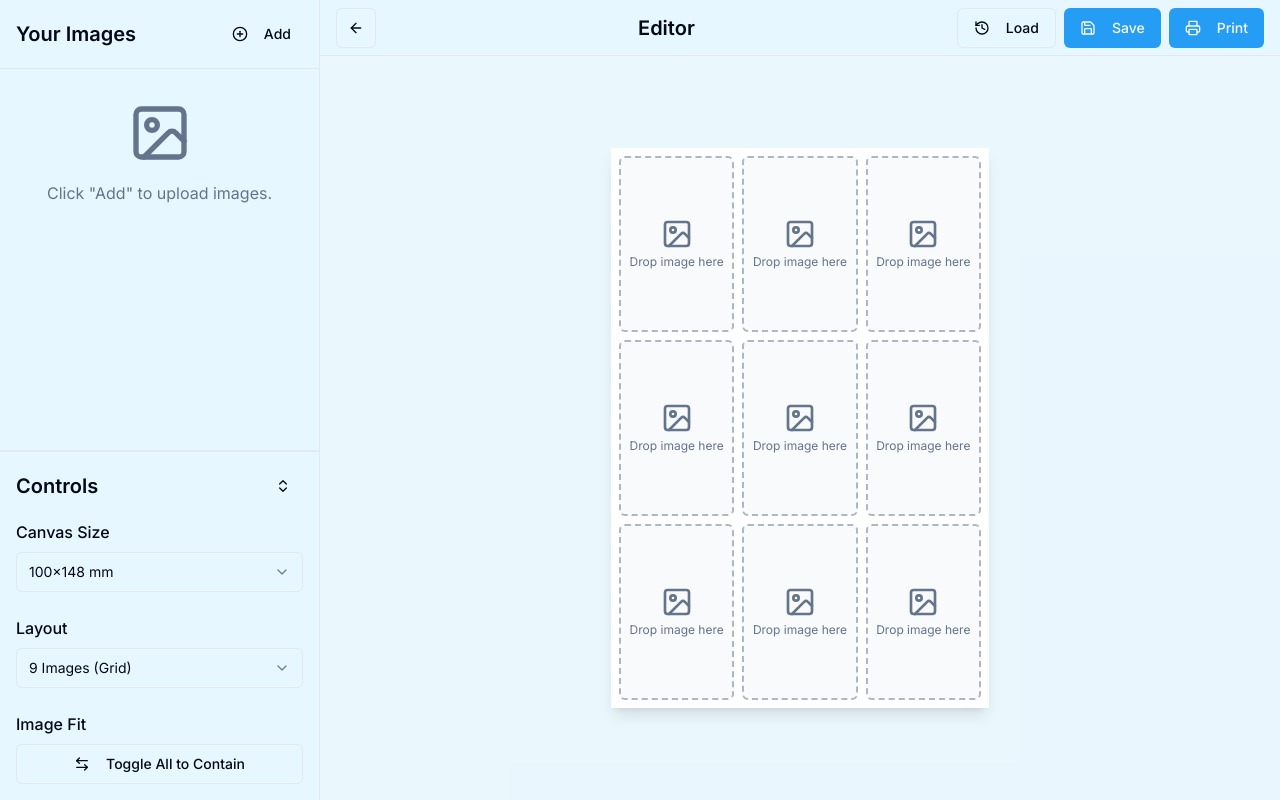
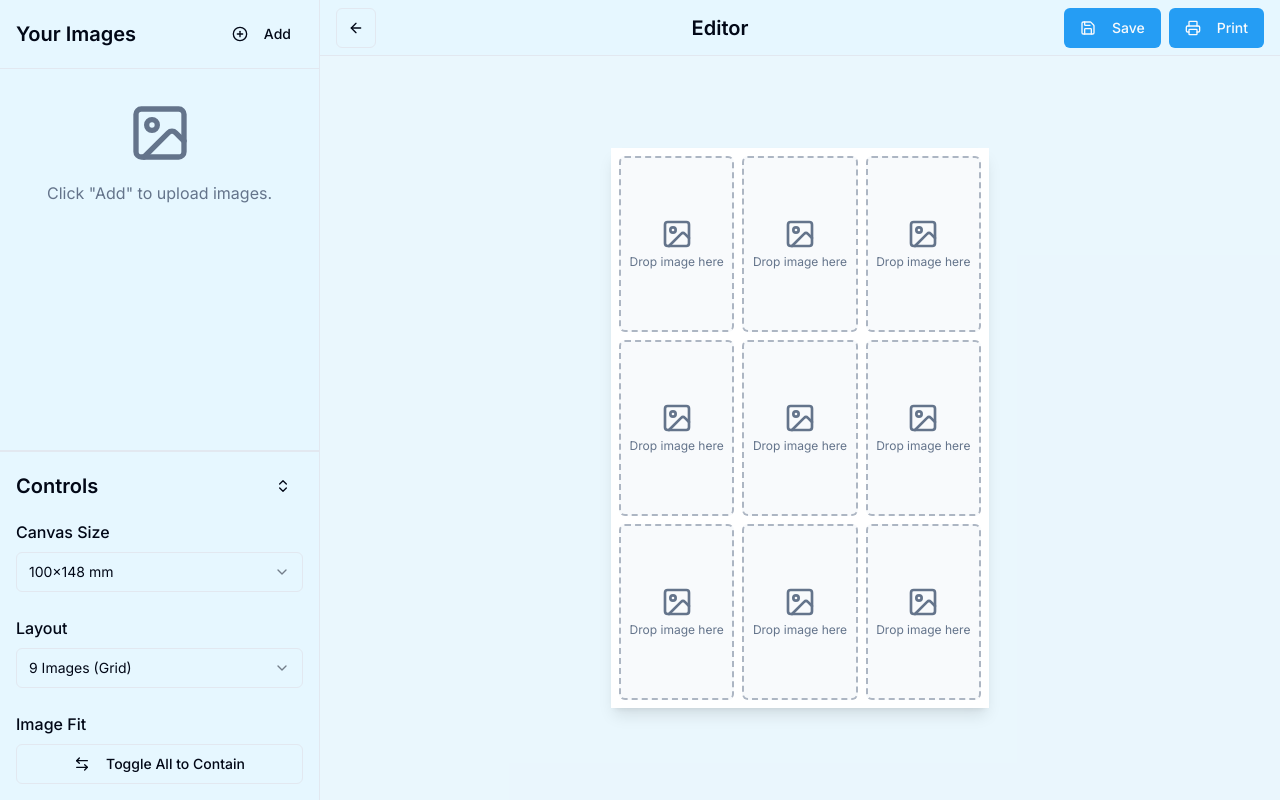
Before and after one commit to wiz-abhi/PhotoFramer, a Next.js app: page /editor in a window 1280 px wide. Built offline with nearby package versions, Linux system fonts and the light colour scheme.

Commit message:
not Save/Load Frames:
i want Save button to save as jpg or png

```diff
--- a/package.json
+++ b/package.json
@@ -43,6 +43,7 @@
     "embla-carousel-react": "^8.6.0",
     "firebase": "^11.9.1",
     "genkit": "^1.14.1",
+    "html2canvas": "^1.4.1",
     "lucide-react": "^0.475.0",
     "next": "15.3.3",
     "patch-package": "^8.0.0",
--- a/src/app/editor/page.tsx
+++ b/src/app/editor/page.tsx
@@ -4,9 +4,10 @@ import { useState, useEffect } from 'react';
 import EditorSidebar from '@/components/editor-sidebar';
 import EditorCanvas, { PlacedImage } from '@/components/editor-canvas';
 import { Button } from '@/components/ui/button';
-import { ArrowLeft, Printer, Save, History } from 'lucide-react';
+import { ArrowLeft, Printer, Save, Loader2 } from 'lucide-react';
 import Link from 'next/link';
 import { useToast } from '@/hooks/use-toast';
+import html2canvas from 'html2canvas';
 
 export type CanvasSize = {
   id: string;
@@ -40,21 +41,13 @@ const LAYOUTS: CanvasLayout[] = [
 
 export type ObjectFit = 'cover' | 'contain';
 
-const LOCAL_STORAGE_KEY = 'photoFrameFactoryState';
-
-type SavedState = {
-  canvasSizeId: string;
-  layoutId: string;
-  globalObjectFit: ObjectFit;
-  placedImages: (PlacedImage | null)[];
-};
-
 export default function EditorPage() {
   const [canvasSize, setCanvasSize] = useState<CanvasSize>(SIZES.find(s => s.id === '100x148') || SIZES[0]);
   const [layout, setLayout] = useState<CanvasLayout>(LAYOUTS.find(l => l.id === '3x3') || LAYOUTS[0]);
   const [globalObjectFit, setGlobalObjectFit] = useState<ObjectFit>('cover');
   const [placedImages, setPlacedImages] = useState<(PlacedImage | null)[]>([]);
   const { toast } = useToast();
+  const [isSaving, setIsSaving] = useState(false);
 
   const handlePrint = () => {
     window.print();
@@ -64,67 +57,44 @@ export default function EditorPage() {
     setGlobalObjectFit(prev => prev === 'cover' ? 'contain' : 'cover');
   }
 
-  const handleSave = () => {
+  const handleSave = async () => {
+    setIsSaving(true);
+    const printableArea = document.getElementById('printable-area');
+    if (printableArea) {
       try {
-      const stateToSave: SavedState = {
-        canvasSizeId: canvasSize.id,
-        layoutId: layout.id,
-        globalObjectFit,
-        placedImages,
-      };
-      localStorage.setItem(LOCAL_STORAGE_KEY, JSON.stringify(stateToSave));
+        const canvas = await html2canvas(printableArea, {
+            scale: 2, // Higher scale for better quality
+            useCORS: true, // Important for external images
+            logging: false,
+        });
+        const dataUrl = canvas.toDataURL('image/png');
+        const link = document.createElement('a');
+        link.href = dataUrl;
+        link.download = `photo-frame-${canvasSize.name.replace(/\s/g, '-')}-${layout.name.replace(/\s/g, '-')}.png`;
+        document.body.appendChild(link);
+        link.click();
+        document.body.removeChild(link);
         toast({
             title: "Frame Saved",
-        description: "Your current layout has been saved successfully.",
+            description: "Your frame has been downloaded as a PNG.",
         });
       } catch (error) {
-      console.error("Failed to save state:", error);
+        console.error("Failed to save canvas:", error);
         toast({
             variant: "destructive",
             title: "Save Failed",
-        description: "Could not save your frame. Your browser storage might be full.",
+            description: "Could not save your frame as an image.",
         });
       }
-  };
-
-  const handleLoad = () => {
-    try {
-      const savedStateJSON = localStorage.getItem(LOCAL_STORAGE_KEY);
-      if (savedStateJSON) {
-        const savedState: SavedState = JSON.parse(savedStateJSON);
-        const newSize = SIZES.find(s => s.id === savedState.canvasSizeId) || canvasSize;
-        const newLayout = LAYOUTS.find(l => l.id === savedState.layoutId) || layout;
-
-        setCanvasSize(newSize);
-        setLayout(newLayout);
-        setGlobalObjectFit(savedState.globalObjectFit);
-        setPlacedImages(savedState.placedImages);
-
-        toast({
-          title: "Frame Loaded",
-          description: "Your last saved layout has been loaded.",
-        });
     } else {
         toast({
             variant: "destructive",
-            title: "No Saved Frame",
-            description: "We couldn't find a previously saved frame.",
+            title: "Save Error",
+            description: "Could not find the printable area.",
         });
     }
-    } catch (error) {
-      console.error("Failed to load state:", error);
-      toast({
-        variant: "destructive",
-        title: "Load Failed",
-        description: "Could not load your saved frame. The data may be corrupted.",
-      });
-    }
+    setIsSaving(false);
   };
-
-  useEffect(() => {
-    handleLoad();
-    // eslint-disable-next-line react-hooks/exhaustive-deps
-  }, []);
 
 
   useEffect(() => {
@@ -163,13 +133,9 @@ export default function EditorPage() {
             </Button>
           <h1 className="text-xl font-semibold">Editor</h1>
           <div className='flex items-center gap-2'>
-            <Button onClick={handleLoad} variant="outline">
-                <History className="mr-2 h-4 w-4" />
-                Load
-            </Button>
-            <Button onClick={handleSave}>
-                <Save className="mr-2 h-4 w-4" />
-                Save
+            <Button onClick={handleSave} disabled={isSaving}>
+                {isSaving ? <Loader2 className="mr-2 h-4 w-4 animate-spin" /> : <Save className="mr-2 h-4 w-4" />}
+                {isSaving ? "Saving..." : "Save"}
             </Button>
             <Button onClick={handlePrint}>
                 <Printer className="mr-2 h-4 w-4" />
```
Also changed, not shown: 1 other file (tests, documents, lock files or other folders). Lines whose indentation alone changed are shown as unchanged.
